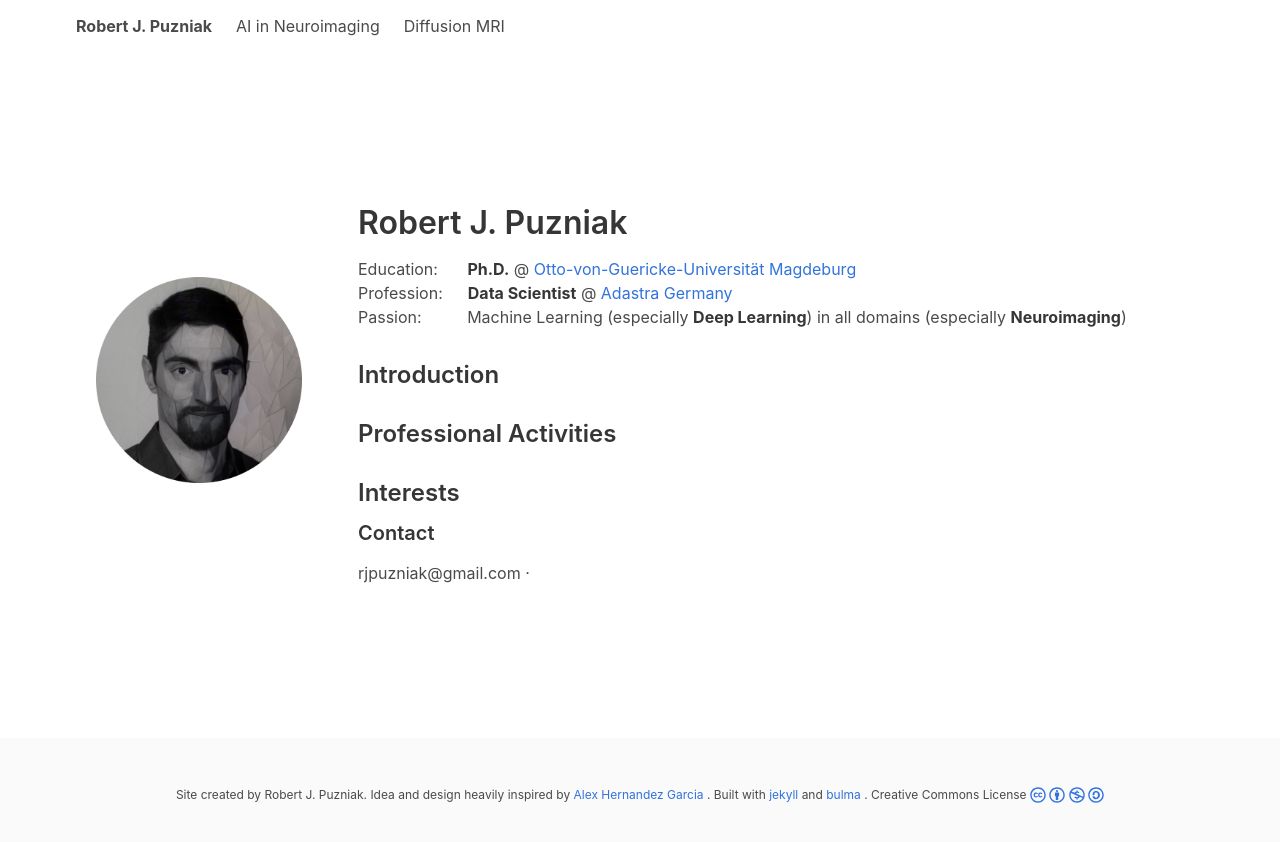
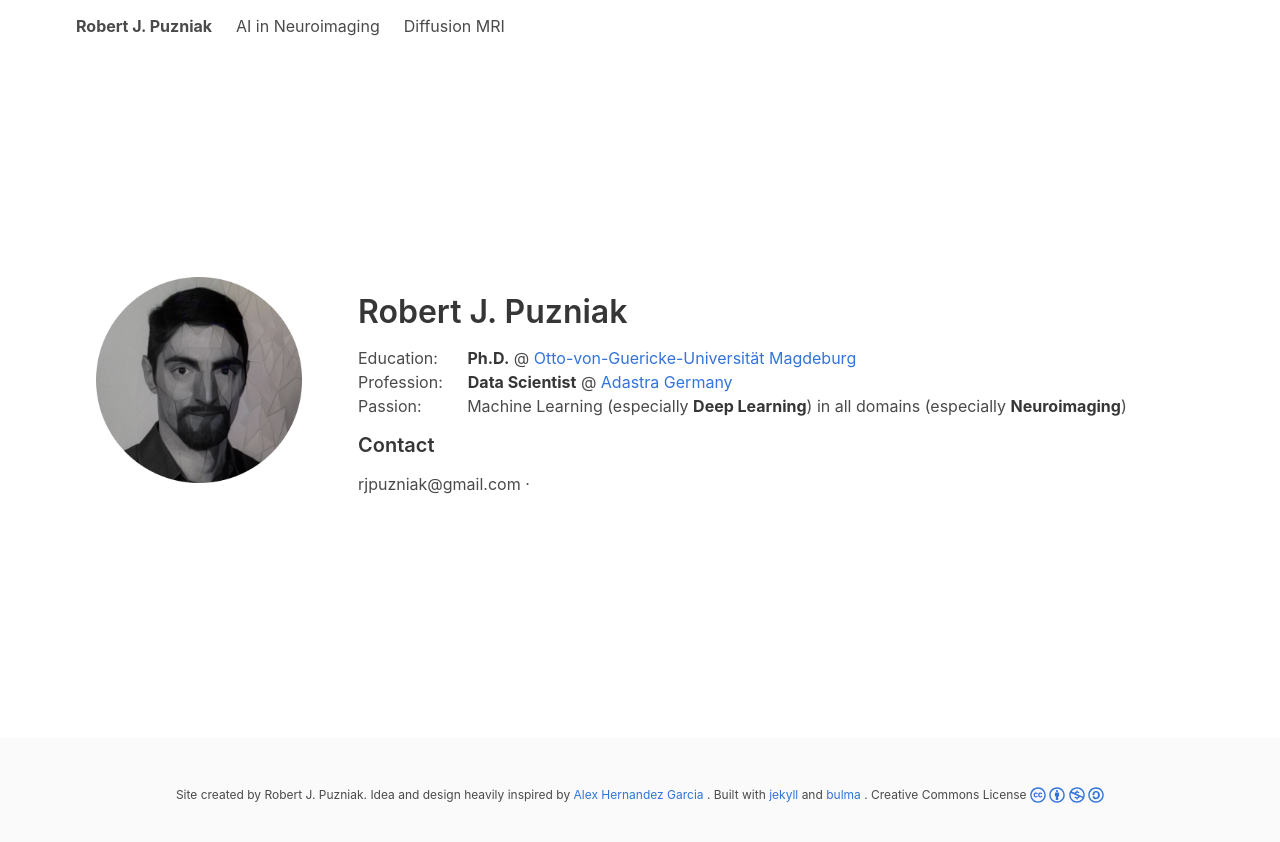
Before and after one commit to rjpuzniak/rjpuzniak.github.io, a Jekyll site: the page built from index.html, in a window 1280 px wide. Shown: the top 842 px of the page. Built offline with Jekyll 4.4.1, drawn with Linux system fonts in a browser that asks for light colours; nearby versions of some CDN libraries; a style sheet for code colours, icons or effects is not loaded.

Commit message:
landing page cleanup

```diff
--- a/_includes/description.md
+++ b/_includes/description.md
@@ -1,9 +1,3 @@
 Education: &emsp;&nbsp; **Ph.D.** @ [Otto-von-Guericke-Universität Magdeburg](https://www.ovgu.de/) \
 Profession: &emsp; **Data Scientist** @ [Adastra Germany](https://adastracorp.com/) \
 Passion: &emsp;&emsp;&nbsp; Machine Learning (especially **Deep Learning**) in all domains (especially **Neuroimaging**)
-
-### Introduction
-
-### Professional Activities
-
-### Interests
```
